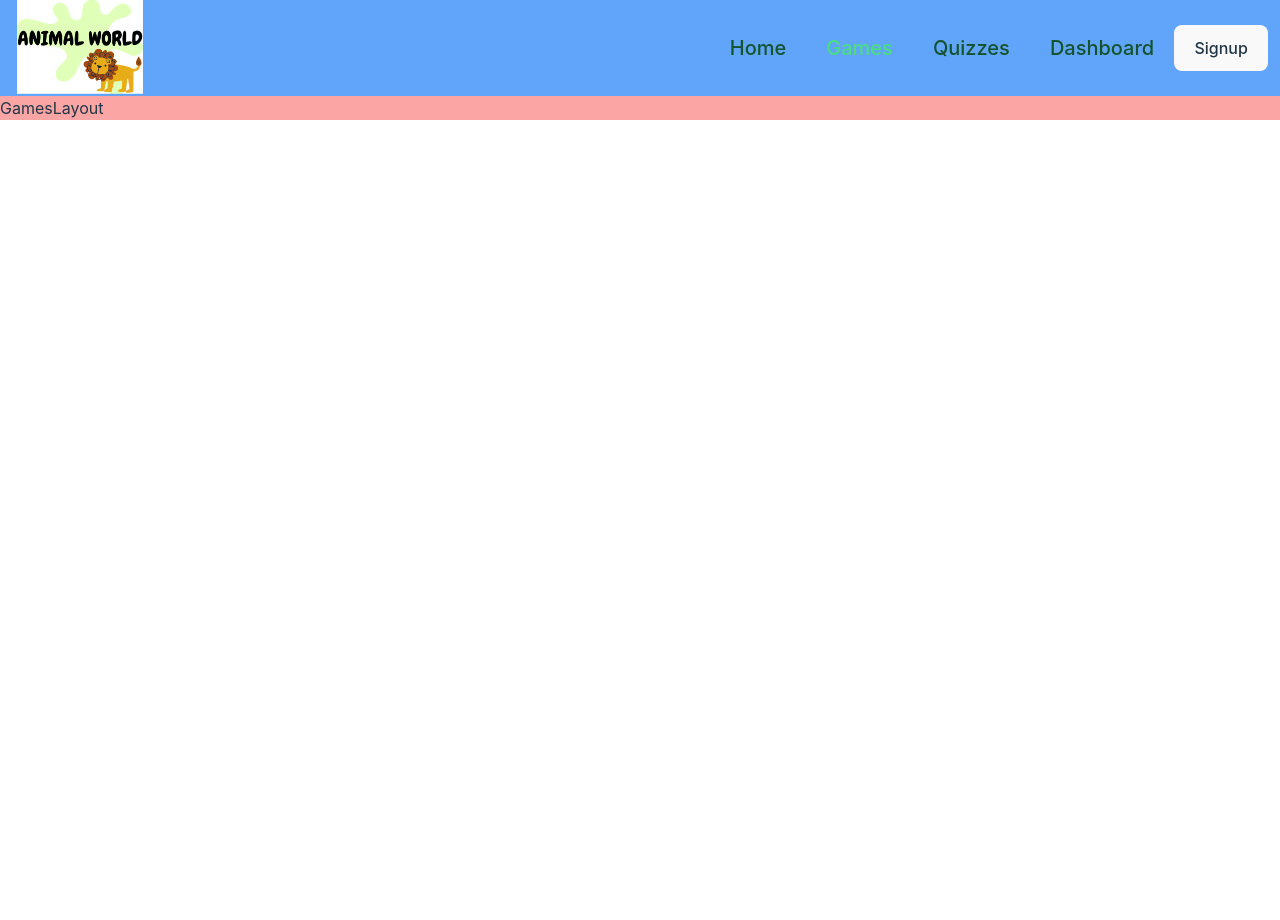
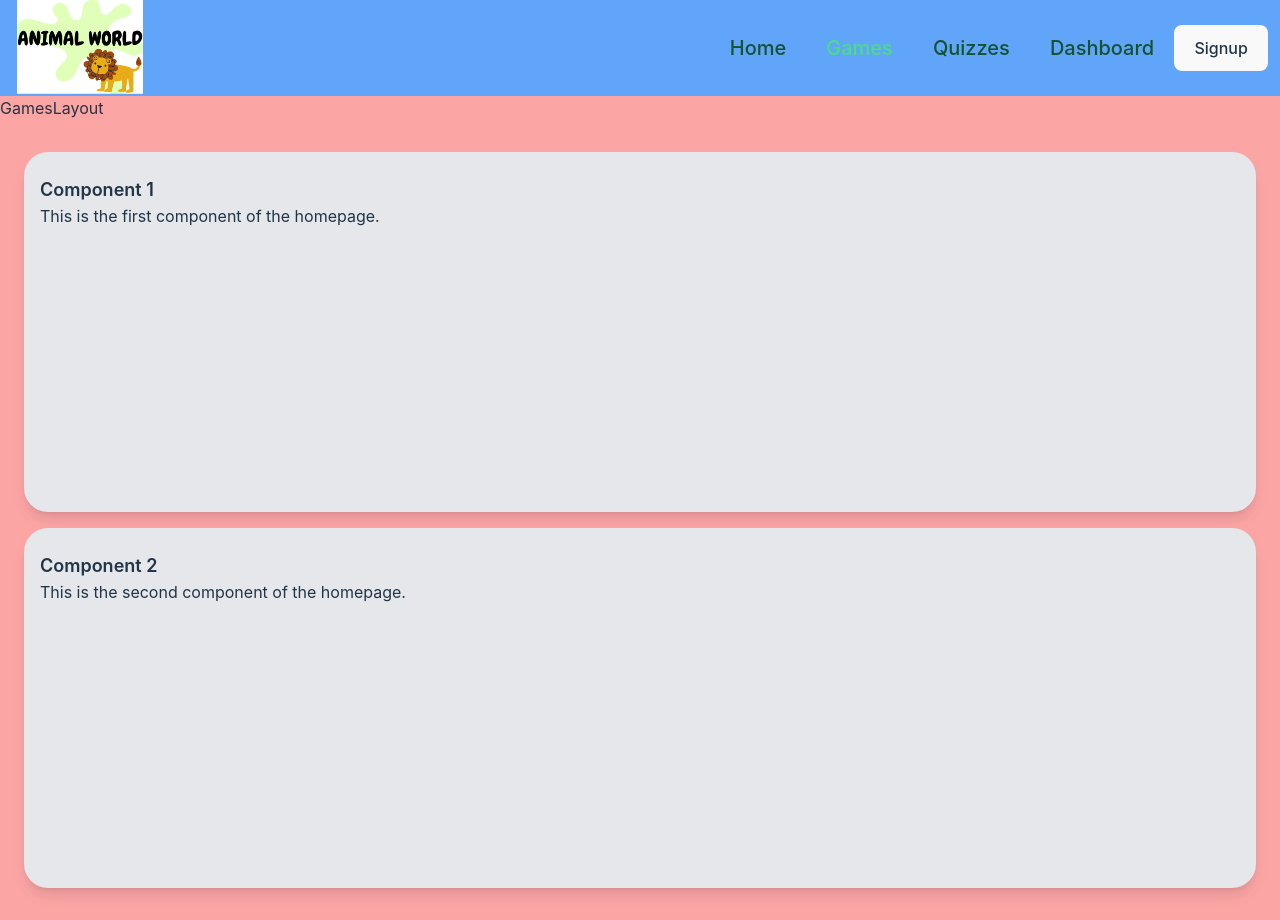
Before and after one commit to chingu-voyages/V54-tier3-team-36, a React (Vite) app in the folder client/: page /games in a window 1280 px wide. Before the commit the page ends 800 px from the top, so only its background shows below. Built offline with nearby package versions, Linux system fonts and the light colour scheme.

Commit message:
add component1 and 2 on other pages as a guide

```diff
--- a/client/src/components/Header.jsx
+++ b/client/src/components/Header.jsx
@@ -1,10 +1,12 @@
 import React from "react";
+import landingPage from "../assets/landingPage.png"
 
 const Header = () => {
   return (
     <header className="w-full h-[70vh] bg-gray-800 text-white flex items-center justify-center">
       <div className="w-full">
-        <h1 className="text-5xl text-center">Header</h1>
+        <h1 className="text-5xl text-center">Welcome to Animal World App</h1>
+        <img src={landingPage} alt="animals"/>
       </div>
     </header>
   );
--- a/client/src/layout/DashboardLayout.jsx
+++ b/client/src/layout/DashboardLayout.jsx
@@ -2,7 +2,19 @@ import React from 'react'
 
 const DashboardLayout = () => {
   return (
-    <div className='bg-green-400'>DashboardLayout</div>
+    <div className='bg-green-400'>
+      DashboardLayout
+      <main className="w-full">
+        <div className="w-full px-6 py-8 space-y-4">
+          <div className="flex justify-center w-full">
+            <Component1 />
+          </div>
+          <div className="flex justify-center w-full">
+            <Component2 />
+          </div>
+        </div>
+      </main>
+      </div>
   )
 }
 
--- a/client/src/layout/GamesLayout.jsx
+++ b/client/src/layout/GamesLayout.jsx
@@ -1,8 +1,22 @@
 import React from 'react'
+import Component1 from '../components/Component1'
+import Component2 from '../components/Component2'
 
 const GamesLayout = () => {
   return (
-    <div className='bg-red-300'>GamesLayout</div>
+    <div className='bg-red-300'>
+      GamesLayout
+      <main className="w-full">
+        <div className="w-full px-6 py-8 space-y-4">
+          <div className="flex justify-center w-full">
+            <Component1 />
+          </div>
+          <div className="flex justify-center w-full">
+            <Component2 />
+          </div>
+        </div>
+      </main>
+    </div>
   )
 }
 
--- a/client/src/layout/QuizzesLayout.jsx
+++ b/client/src/layout/QuizzesLayout.jsx
@@ -2,7 +2,19 @@ import React from 'react'
 
 const QuizzesLayout = () => {
   return (
-    <div className='bg-rose-600'>QuizzesLayout</div>
+    <div className='bg-rose-600'>
+      QuizzesLayout
+      <main className="w-full">
+        <div className="w-full px-6 py-8 space-y-4">
+          <div className="flex justify-center w-full">
+            <Component1 />
+          </div>
+          <div className="flex justify-center w-full">
+            <Component2 />
+          </div>
+        </div>
+      </main>
+    </div>
   )
 }
 
```
Also changed, not shown: 1 other file (tests, documents, lock files or other folders).
